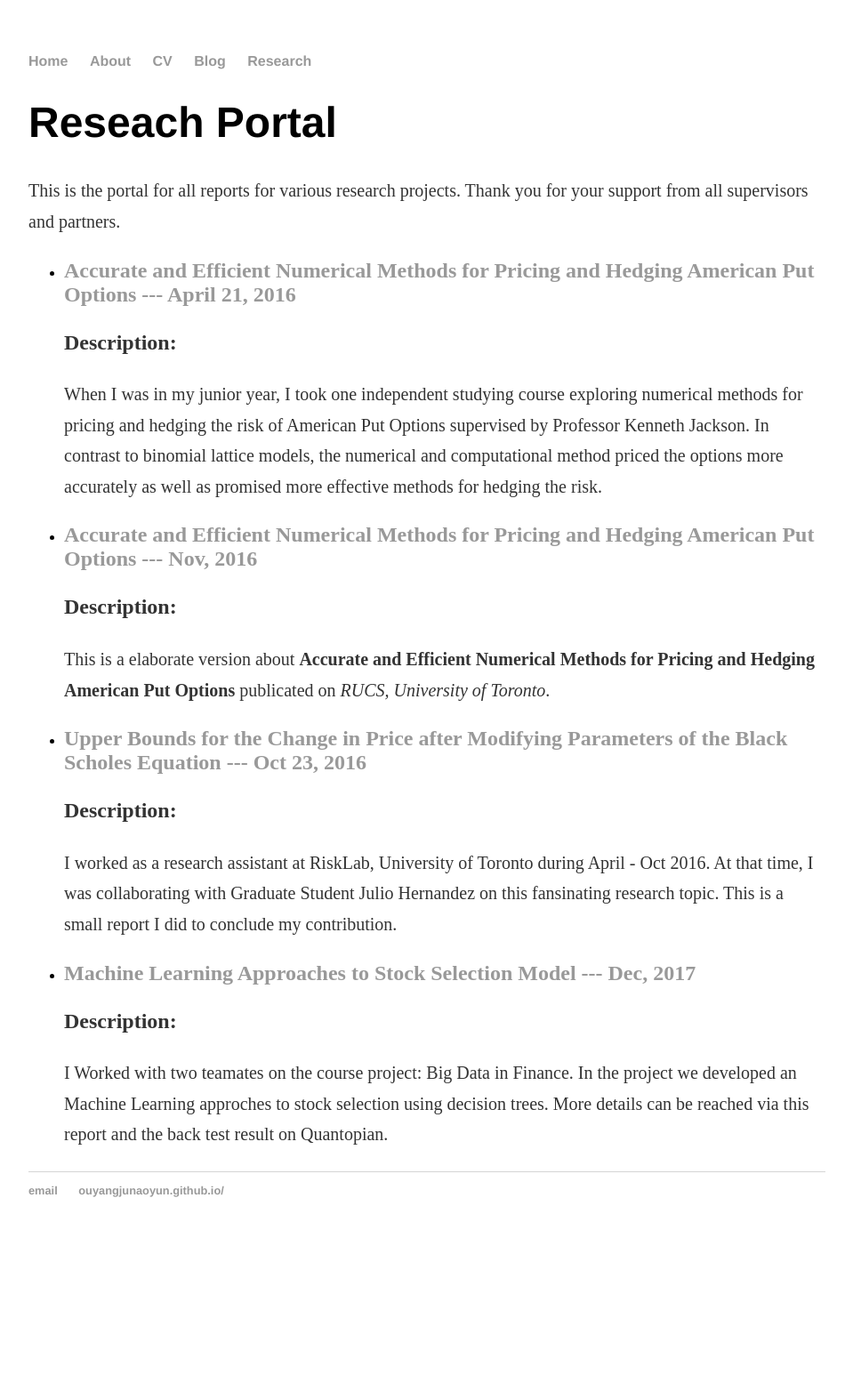
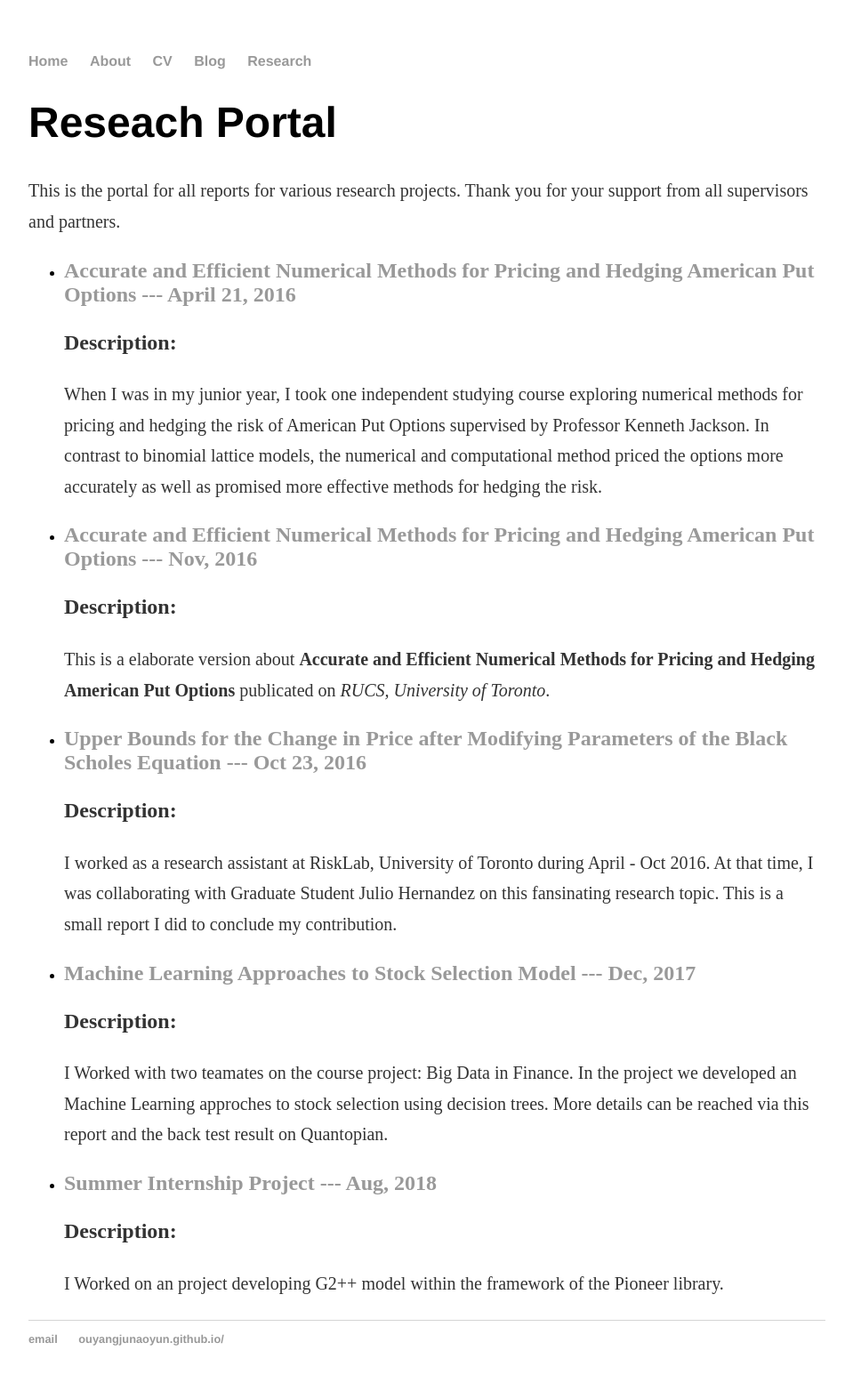
Before and after one commit to ouyangjunaoyun/mywebsite, a Jekyll site: the page built from academic/index.html, in a window 1280 px wide. Shown: the whole page at 89% size, without its empty margins (160-1119 px from the left). Built offline with Jekyll 4.4.1, drawn with Linux system fonts in a browser that asks for light colours; before the commit the page ends 1406 px from its top, so only the background shows below that.

Commit message:
Update index.html

```diff
--- a/academic/index.html
+++ b/academic/index.html
@@ -33,5 +33,10 @@ title: Jun Ouyang, University of Toronto
 	  <p><b>Description: </b> </p>
 	<p><small>I Worked with two teamates on the course project: Big Data in Finance. In the project we developed an Machine Learning approches to stock selection using decision trees. More details can be reached via this report and the back test result on Quantopian.</small> </p></li>
 
+<li><h2><a href="https://ouyangjunaoyun.github.io/file/Ouyang_jo2524_report.pdf">Summer Internship Project --- Aug, 2018</a></h2>
+	  <p><b>Description: </b> </p>
+	<p><small>I Worked on an project developing G2++ model within the framework of the Pioneer library. </small> </p></li>
+
+
 </ul>
 </div>
```
